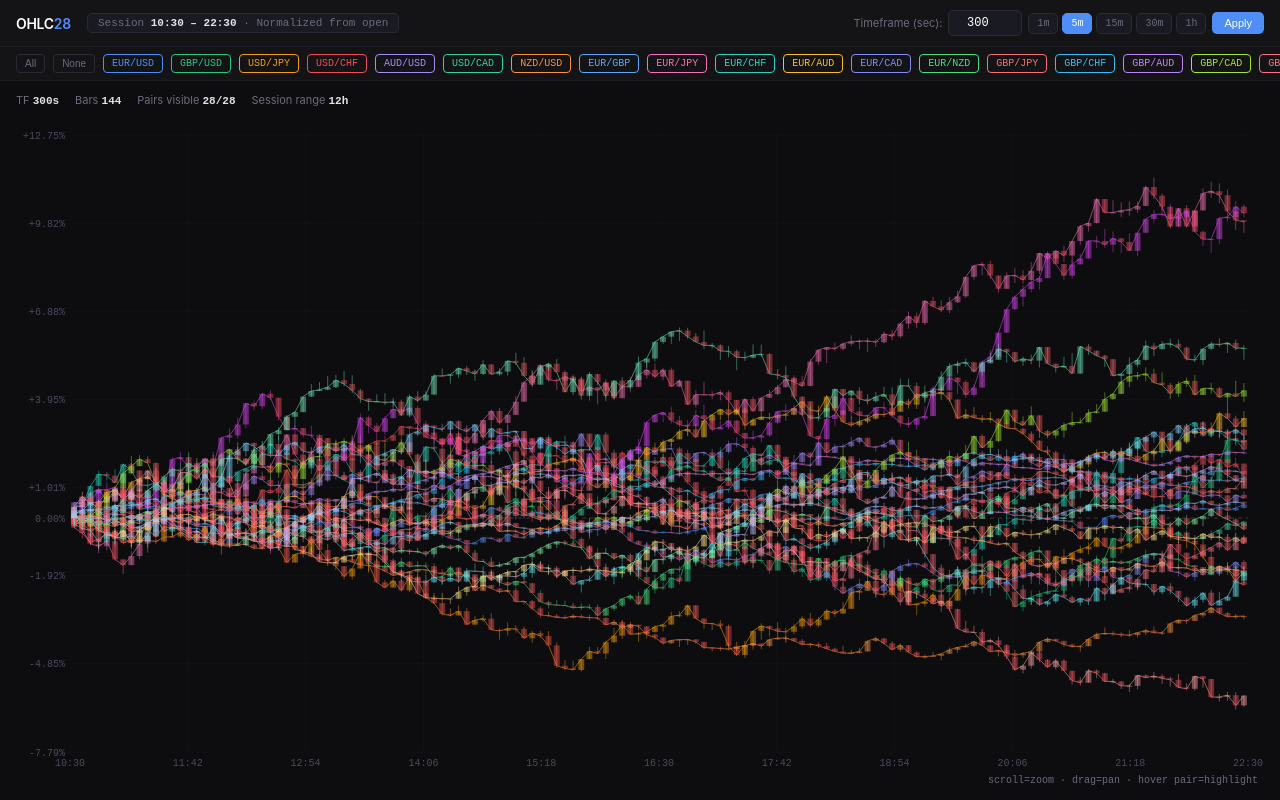
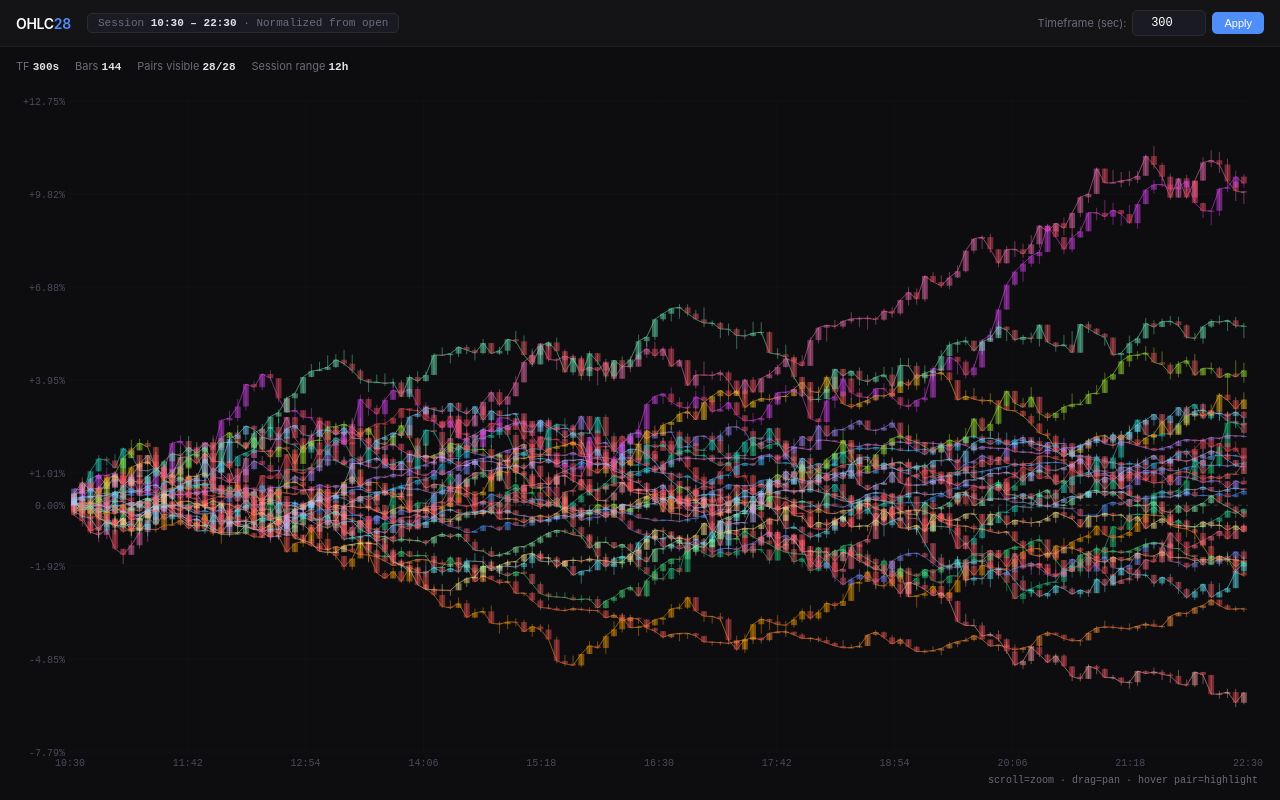
Before and after one commit to 888znq/28, a plain HTML site: page index.html in a window 1280 px wide. Drawn offline with Linux system fonts and the light colour scheme.

Commit message:
Update index.html via AI Compile — 2026-06-25 02:11:29

```diff
--- a/index.html
+++ b/index.html
@@ -63,11 +63,9 @@
   .btn-apply:hover{opacity:.85;}
 
   /* PAIR FILTER */
-  .pair-bar{
-    display:flex;align-items:center;gap:8px;padding:7px 16px;
-    background:var(--surface);border-bottom:1px solid var(--border);
-    flex-shrink:0;overflow-x:auto;scrollbar-width:thin;
-  }
+    .pair-bar{
+      display:none;
+    }
   .pair-bar::-webkit-scrollbar{height:3px;}
   .pair-bar::-webkit-scrollbar-track{background:transparent;}
   .pair-bar::-webkit-scrollbar-thumb{background:var(--border2);border-radius:2px;}
@@ -136,13 +134,7 @@
     <div class="tf-group">
       <label>Timeframe (sec):</label>
       <input id="tf-input" class="tf-input" type="number" value="300" min="10"/>
-      <div class="tf-presets">
-        <div class="preset" data-s="60">1m</div>
-        <div class="preset active" data-s="300">5m</div>
-        <div class="preset" data-s="900">15m</div>
-        <div class="preset" data-s="1800">30m</div>
-        <div class="preset" data-s="3600">1h</div>
-      </div>
+      <div class="tf-presets" style="display:none"></div>
       <button class="btn-apply" id="btn-apply">Apply</button>
     </div>
   </header>
@@ -588,7 +580,7 @@ document.querySelectorAll('.preset').forEach(el=>{
 
 function applyTF(){
   const v=parseInt(document.getElementById('tf-input').value)||300;
-  if(v<10||v>SESSION_RANGE)return;
+  if(v<1||v>SESSION_RANGE)return;
   tfSec=v;
   document.querySelectorAll('.preset').forEach(p=>{
     p.classList.toggle('active',parseInt(p.dataset.s)===v);
```
